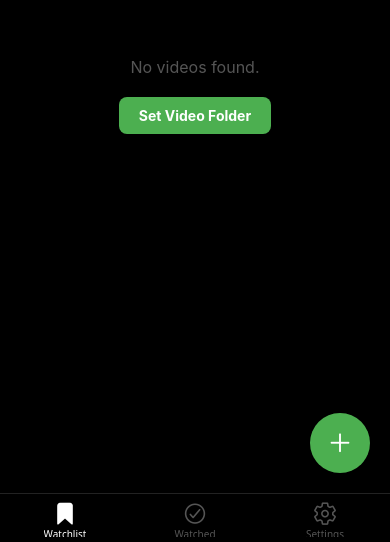
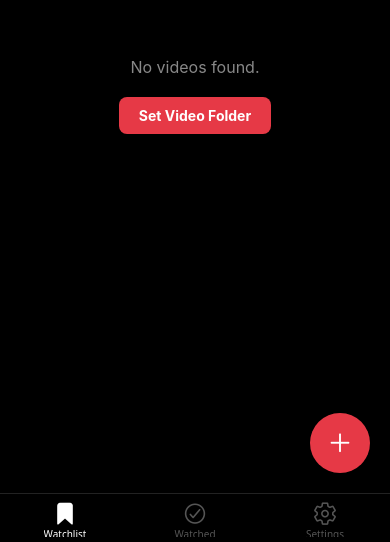
Before and after one commit to thesiddikhamim/notes-player, a React Native app: screen /Watchlist in a window 390 px wide. Shown: the part 302-844 px from the top of the page. Built offline with nearby package versions, Linux system fonts and the light colour scheme; what react-native-worklets would draw is missing.

Commit message:
beter UI

```diff
--- a/package.json
+++ b/package.json
@@ -3,6 +3,7 @@
   "version": "1.0.0",
   "main": "index.js",
   "dependencies": {
+    "@expo/metro-runtime": "~55.0.11",
     "@expo/vector-icons": "^15.0.2",
     "@react-native-async-storage/async-storage": "2.2.0",
     "@react-navigation/bottom-tabs": "^7.16.2",
@@ -19,6 +20,7 @@
     "expo-status-bar": "~55.0.6",
     "expo-video-thumbnails": "~55.0.15",
     "react": "19.2.0",
+    "react-dom": "19.2.0",
     "react-native": "0.83.6",
     "react-native-draggable-flatlist": "^4.0.3",
     "react-native-gesture-handler": "~2.30.0",
@@ -26,6 +28,7 @@
     "react-native-reanimated": "4.2.1",
     "react-native-safe-area-context": "~5.6.2",
     "react-native-screens": "~4.23.0",
+    "react-native-web": "^0.21.0",
     "react-native-worklets": "0.7.4"
   },
   "scripts": {
--- a/src/components/NotePanel.js
+++ b/src/components/NotePanel.js
@@ -112,7 +112,7 @@ const styles = StyleSheet.create({
     marginRight: 10,
   },
   redModeBtn: {
-    backgroundColor: '#f44336', // the red edit button from screenshot
+    backgroundColor: '#E63946', // Refined brand red
   },
   timestampBtnText: {
     color: '#fff',
@@ -131,34 +131,55 @@ const styles = StyleSheet.create({
     marginLeft: 10,
     paddingHorizontal: 10,
     paddingVertical: 6,
-    backgroundColor: '#333',
+    backgroundColor: '#2A2A2A',
     borderRadius: 4,
   },
   addTimeBtnText: {
-    color: '#aaa',
+    color: '#4DA8DA',
     fontSize: 12,
   },
   saveStatus: {
-    color: '#4CAF50',
+    color: '#888',
     fontSize: 12,
   },
   editor: {
     flex: 1,
     padding: 15,
-    color: '#fff',
+    color: '#E0E0E0',
     fontSize: 15,
     lineHeight: 24,
     fontFamily: 'monospace',
+    backgroundColor: '#0F0F0F',
   },
   previewContainer: {
     flex: 1,
     padding: 15,
+    backgroundColor: '#0F0F0F',
   }
 });
 
 const markdownStyles = {
-  body: { color: '#fff' },
-  heading1: { color: '#fff', marginTop: 10, marginBottom: 5 },
-  heading2: { color: '#fff', marginTop: 10, marginBottom: 5 },
-  strong: { color: '#4CAF50', fontWeight: 'bold' },
+  body: { color: '#E0E0E0', fontSize: 15, lineHeight: 24 },
+  heading1: { color: '#FFF', marginTop: 10, marginBottom: 5, fontSize: 24, fontWeight: 'bold' },
+  heading2: { color: '#FFF', marginTop: 10, marginBottom: 5, fontSize: 20, fontWeight: 'bold' },
+  strong: { color: '#E63946', fontWeight: 'bold' },
+  em: { fontStyle: 'italic', color: '#FFF' },
+  blockquote: {
+    borderLeftWidth: 4,
+    borderLeftColor: '#E63946',
+    paddingLeft: 10,
+    color: '#AAA',
+    backgroundColor: '#1A1A1A',
+    marginTop: 10,
+    marginBottom: 10,
+  },
+  code_inline: {
+    backgroundColor: '#2A2A2A',
+    color: '#4DA8DA',
+  },
+  code_block: {
+    backgroundColor: '#1A1A1A',
+    color: '#FFF',
+    padding: 10,
+  }
 };
--- a/src/screens/LibraryScreen.js
+++ b/src/screens/LibraryScreen.js
@@ -1,5 +1,5 @@
 import React, { useState, useEffect } from 'react';
-import { View, Text, StyleSheet, TouchableOpacity, FlatList, Image } from 'react-native';
+import { View, Text, StyleSheet, TouchableOpacity, Image, Platform } from 'react-native';
 import AsyncStorage from '@react-native-async-storage/async-storage';
 import * as FileSystem from 'expo-file-system/legacy';
 import * as MediaLibrary from 'expo-media-library';
@@ -33,7 +33,7 @@ export default function LibraryScreen({ navigation }) {
     try {
       let videoUris = [];
 
-      if (folder) {
+      if (folder && Platform.OS !== 'web') {
         try {
           if (folder.startsWith('content://')) {
             const files = await FileSystem.StorageAccessFramework.readDirectoryAsync(folder);
@@ -96,6 +96,10 @@ export default function LibraryScreen({ navigation }) {
   };
 
   const selectFolder = async () => {
+    if (Platform.OS === 'web') {
+      alert("Folder selection is not supported on the web version. Please add individual videos using the + button.");
+      return;
+    }
     const permissions = await FileSystem.StorageAccessFramework.requestDirectoryPermissionsAsync();
     if (permissions.granted) {
       await AsyncStorage.setItem('video_folder', permissions.directoryUri);
@@ -136,17 +140,21 @@ export default function LibraryScreen({ navigation }) {
     return (
       <ScaleDecorator>
         <TouchableOpacity
-          style={[styles.videoItem, isActive && { backgroundColor: '#2a2a2a' }]}
+          style={[styles.videoItem, isActive && { backgroundColor: '#1A1A1A' }]}
           onPress={() => navigation.navigate('Player', { video: item })}
           disabled={isActive}
         >
+          <View style={styles.thumbnailContainer}>
             <Image source={{ uri: item.thumb }} style={styles.thumbnail} />
+            <View style={styles.durationBadge}>
+              <Text style={styles.durationText}>{item.duration}</Text>
+            </View>
+          </View>
           <View style={styles.videoInfo}>
-            <Text style={styles.videoTitle} numberOfLines={1}>{item.filename}</Text>
-            <Text style={styles.videoDuration}>{item.duration}</Text>
+            <Text style={styles.videoTitle} numberOfLines={2}>{item.filename}</Text>
           </View>
           <TouchableOpacity onLongPress={drag} style={styles.dragHandle}>
-            <Ionicons name="menu" size={24} color="#555" />
+            <Ionicons name="menu" size={24} color="#888" />
           </TouchableOpacity>
         </TouchableOpacity>
       </ScaleDecorator>
@@ -155,6 +163,7 @@ export default function LibraryScreen({ navigation }) {
 
   return (
     <GestureHandlerRootView style={styles.container}>
+      <View style={styles.contentWrapper}>
         {videos.length === 0 ? (
           <View style={styles.emptyContainer}>
             <Text style={styles.emptyText}>No videos found.</Text>
@@ -168,9 +177,10 @@ export default function LibraryScreen({ navigation }) {
             onDragEnd={onDragEnd}
             keyExtractor={(item) => item.id}
             renderItem={renderItem}
-          contentContainerStyle={{ padding: 15, paddingBottom: 80 }}
+            contentContainerStyle={styles.listContent}
           />
         )}
+      </View>
       <TouchableOpacity style={styles.fab} onPress={addIndividualVideo}>
         <Ionicons name="add" size={30} color="#fff" />
       </TouchableOpacity>
@@ -182,6 +192,16 @@ const styles = StyleSheet.create({
   container: {
     flex: 1,
     backgroundColor: '#000000',
+    alignItems: 'center',
+  },
+  contentWrapper: {
+    flex: 1,
+    width: '100%',
+    maxWidth: 800,
+  },
+  listContent: {
+    padding: 16,
+    paddingBottom: 80,
   },
   emptyContainer: {
     flex: 1,
@@ -190,12 +210,12 @@ const styles = StyleSheet.create({
     backgroundColor: '#000000',
   },
   emptyText: {
-    color: '#555',
+    color: '#888',
     marginBottom: 20,
     fontSize: 16,
   },
   button: {
-    backgroundColor: '#4CAF50',
+    backgroundColor: '#E63946',
     paddingHorizontal: 20,
     paddingVertical: 10,
     borderRadius: 8,
@@ -206,40 +226,58 @@ const styles = StyleSheet.create({
   },
   videoItem: {
     flexDirection: 'row',
-    backgroundColor: '#111111',
-    marginBottom: 10,
+    marginBottom: 16,
+    alignItems: 'flex-start',
+    backgroundColor: '#000000',
+  },
+  thumbnailContainer: {
+    width: 160,
+    height: 90,
+    backgroundColor: '#1A1A1A',
     borderRadius: 8,
-    padding: 10,
-    alignItems: 'center',
+    overflow: 'hidden',
   },
   thumbnail: {
-    width: 80,
-    height: 45,
-    backgroundColor: '#333',
-    borderRadius: 4,
+    width: '100%',
+    height: '100%',
+  },
+  durationBadge: {
+    position: 'absolute',
+    bottom: 6,
+    right: 6,
+    backgroundColor: 'rgba(0,0,0,0.85)',
+    paddingHorizontal: 5,
+    paddingVertical: 2,
+    borderRadius: 3,
+  },
+  durationText: {
+    color: '#fff',
+    fontSize: 12,
+    fontWeight: '600',
+    letterSpacing: 0.3,
   },
   videoInfo: {
     flex: 1,
-    marginLeft: 15,
+    marginLeft: 14,
+    justifyContent: 'center',
+    paddingVertical: 4,
   },
   videoTitle: {
-    color: '#fff',
-    fontSize: 16,
-    fontWeight: '500',
-  },
-  videoDuration: {
-    color: '#555',
-    fontSize: 12,
-    marginTop: 4,
+    color: '#FFFFFF',
+    fontSize: 15,
+    fontWeight: '600',
+    lineHeight: 21,
+    marginBottom: 6,
   },
   dragHandle: {
     padding: 10,
+    justifyContent: 'center',
   },
   fab: {
     position: 'absolute',
     bottom: 20,
     right: 20,
-    backgroundColor: '#4CAF50',
+    backgroundColor: '#E63946',
     width: 60,
     height: 60,
     borderRadius: 30,
--- a/src/screens/PlayerScreen.js
+++ b/src/screens/PlayerScreen.js
@@ -48,6 +48,7 @@ export default function PlayerScreen({ route, navigation }) {
 
   return (
     <SafeAreaView style={styles.container} edges={['top', 'bottom']}>
+      <View style={styles.playerWrapper}>
         <VideoPlayer
           source={video.uri}
           onGoBack={() => navigation.goBack()}
@@ -57,6 +58,7 @@ export default function PlayerScreen({ route, navigation }) {
             if (!isWatched) toggleWatched();
           }}
         />
+      </View>
       <View style={styles.contentPanel}>
         <View style={styles.headerInfo}>
           <Text style={styles.title} numberOfLines={2}>{video.filename}</Text>
@@ -68,23 +70,23 @@ export default function PlayerScreen({ route, navigation }) {
             style={styles.actionItem}
             onPress={() => setActiveTab('notes')}
           >
-            <Ionicons name="menu" size={24} color={activeTab === 'notes' ? '#fff' : '#888'} />
-            <Text style={[styles.actionText, activeTab === 'notes' && styles.activeActionText]}>Notes</Text>
+            <Ionicons name="create-outline" size={24} color={activeTab === 'notes' ? '#FFF' : '#E63946'} />
+            <Text style={[styles.actionText, activeTab === 'notes' ? styles.activeActionText : { color: '#E63946' }]}>Notes</Text>
           </TouchableOpacity>
 
           <TouchableOpacity
             style={styles.actionItem}
             onPress={toggleWatched}
           >
-            <Ionicons name="checkmark-circle" size={24} color={isWatched ? '#4CAF50' : '#888'} />
-            <Text style={[styles.actionText, isWatched && styles.activeActionText]}>Watched</Text>
+            <Ionicons name={isWatched ? "refresh" : "checkmark-circle-outline"} size={24} color={isWatched ? '#4DA8DA' : '#888'} />
+            <Text style={[styles.actionText, isWatched ? { color: '#4DA8DA' } : null]}>{isWatched ? 'Unwatch' : 'Watched'}</Text>
           </TouchableOpacity>
 
           <TouchableOpacity
             style={styles.actionItem}
             onPress={() => setActiveTab('transcript')}
           >
-            <Ionicons name="document-text" size={24} color={activeTab === 'transcript' ? '#fff' : '#888'} />
+            <Ionicons name="document-text-outline" size={24} color={activeTab === 'transcript' ? '#FFF' : '#888'} />
             <Text style={[styles.actionText, activeTab === 'transcript' && styles.activeActionText]}>Transcript</Text>
           </TouchableOpacity>
         </View>
@@ -106,46 +108,60 @@ const styles = StyleSheet.create({
     flex: 1,
     backgroundColor: '#000000',
   },
+  playerWrapper: {
+    width: '100%',
+    aspectRatio: 16 / 9,
+    maxWidth: 800,
+    alignSelf: 'center',
+    backgroundColor: '#000',
+  },
   contentPanel: {
     flex: 1,
-    backgroundColor: '#0a0a0a', // Darker background to match screenshot
+    backgroundColor: '#0F0F0F',
+    maxWidth: 800,
+    width: '100%',
+    alignSelf: 'center',
   },
   headerInfo: {
-    padding: 15,
+    padding: 16,
     borderBottomWidth: 1,
-    borderBottomColor: '#222',
+    borderBottomColor: '#2A2A2A',
+    backgroundColor: '#0F0F0F',
   },
   title: {
-    color: '#fff',
-    fontSize: 20,
+    color: '#FFF',
+    fontSize: 18,
     fontWeight: 'bold',
-    marginBottom: 8,
+    marginBottom: 6,
   },
   subtitle: {
-    color: '#888',
-    fontSize: 14,
+    color: '#AAAAAA',
+    fontSize: 13,
   },
   actionRow: {
     flexDirection: 'row',
     justifyContent: 'space-around',
-    paddingVertical: 15,
+    paddingVertical: 12,
     borderBottomWidth: 1,
-    borderBottomColor: '#222',
+    borderBottomColor: '#2A2A2A',
+    backgroundColor: '#1A1A1A',
   },
   actionItem: {
     alignItems: 'center',
     justifyContent: 'center',
+    paddingHorizontal: 20,
   },
   actionText: {
     color: '#888',
     fontSize: 12,
-    marginTop: 4,
-    fontWeight: '500',
+    marginTop: 6,
+    fontWeight: '600',
   },
   activeActionText: {
-    color: '#fff',
+    color: '#FFF',
   },
   panelContent: {
     flex: 1,
+    backgroundColor: '#000000',
   }
 });
--- a/src/screens/SettingsScreen.js
+++ b/src/screens/SettingsScreen.js
@@ -1,5 +1,5 @@
 import React, { useState, useEffect } from 'react';
-import { View, Text, StyleSheet, TouchableOpacity } from 'react-native';
+import { View, Text, StyleSheet, TouchableOpacity, Switch, Platform } from 'react-native';
 import AsyncStorage from '@react-native-async-storage/async-storage';
 import * as FileSystem from 'expo-file-system/legacy';
 
@@ -18,6 +18,10 @@ export default function SettingsScreen({ navigation }) {
   };
 
   const changeFolder = async () => {
+    if (Platform.OS === 'web') {
+      alert("Folder selection is not available on the web preview.");
+      return;
+    }
     const permissions = await FileSystem.StorageAccessFramework.requestDirectoryPermissionsAsync();
     if (permissions.granted) {
       await AsyncStorage.setItem('video_folder', permissions.directoryUri);
--- a/src/screens/WatchedScreen.js
+++ b/src/screens/WatchedScreen.js
@@ -1,5 +1,5 @@
 import React, { useState, useEffect } from 'react';
-import { View, Text, StyleSheet, TouchableOpacity, FlatList, Image } from 'react-native';
+import { View, Text, StyleSheet, TouchableOpacity, FlatList, Image, Platform } from 'react-native';
 import AsyncStorage from '@react-native-async-storage/async-storage';
 import * as FileSystem from 'expo-file-system/legacy';
 import { Ionicons } from '@expo/vector-icons';
@@ -26,10 +26,21 @@ export default function WatchedScreen({ navigation }) {
 
   const loadVideos = async (folder) => {
     try {
+      if (Platform.OS === 'web') return; // Folder API doesn't work on Web
+
       let videoFiles = [];
       try {
+        if (folder.startsWith('content://')) {
+            const files = await FileSystem.StorageAccessFramework.readDirectoryAsync(folder);
+            videoFiles = files.filter(f => {
+              const dec = decodeURIComponent(f).toLowerCase();
+              return dec.endsWith('.mp4') || dec.endsWith('.mov') || dec.endsWith('.mkv') || dec.endsWith('.webm');
+            });
+        } else {
             const files = await FileSystem.readDirectoryAsync(folder);
             videoFiles = files.filter(f => f.match(/\.(mp4|mov|mkv|webm)$/i));
+            videoFiles = videoFiles.map(f => folder + (folder.endsWith('/') ? '' : '/') + f);
+        }
       } catch (e) {
         return;
       }
@@ -37,18 +48,27 @@ export default function WatchedScreen({ navigation }) {
       const watchedStr = await AsyncStorage.getItem('watched_videos');
       const watchedIds = watchedStr ? JSON.parse(watchedStr) : [];
 
-      const filteredFiles = videoFiles.filter(f => watchedIds.includes(f));
+      // Merge with individual added videos just in case
+      const savedAdded = await AsyncStorage.getItem('added_videos');
+      let addedUris = savedAdded ? JSON.parse(savedAdded) : [];
 
-      let videoData = await Promise.all(filteredFiles.map(async (filename) => {
-        const uri = folder + (folder.endsWith('/') ? '' : '/') + filename;
+      const allUrisSet = new Set([...videoFiles, ...addedUris]);
+      const allUris = Array.from(allUrisSet);
+
+      const filteredFiles = allUris.filter(f => watchedIds.includes(f));
+
+      let videoData = await Promise.all(filteredFiles.map(async (uri) => {
         let thumb = null;
         try {
           const { uri: thumbUri } = await VideoThumbnails.getThumbnailAsync(uri, { time: 1000 });
           thumb = thumbUri;
         } catch (e) { }
 
+        const decodedUri = decodeURIComponent(uri);
+        const filename = decodedUri.split('/').pop().split(':').pop();
+
         return {
-          id: filename,
+          id: uri,
           filename: filename.replace(/\.[^/.]+$/, ''),
           originalName: filename,
           uri,
@@ -93,17 +113,19 @@ export default function WatchedScreen({ navigation }) {
 
   return (
     <View style={styles.container}>
+      <View style={styles.contentWrapper}>
         <FlatList
           data={videos}
           keyExtractor={(item) => item.id}
           renderItem={renderItem}
-        contentContainerStyle={{ padding: 15 }}
+          contentContainerStyle={styles.listContent}
           ListEmptyComponent={
             <View style={styles.emptyContainer}>
               <Text style={styles.emptyText}>No watched videos yet.</Text>
             </View>
           }
         />
+      </View>
     </View>
   );
 }
@@ -112,25 +134,35 @@ const styles = StyleSheet.create({
   container: {
     flex: 1,
     backgroundColor: '#000000',
+    alignItems: 'center',
+  },
+  contentWrapper: {
+    flex: 1,
+    width: '100%',
+    maxWidth: 800,
+  },
+  listContent: {
+    padding: 16,
   },
   emptyContainer: {
-    flex: 1,
+    padding: 40,
     justifyContent: 'center',
     alignItems: 'center',
   },
   emptyText: {
-    color: '#555',
+    color: '#888',
     fontSize: 16,
   },
   videoItem: {
     flexDirection: 'row',
-    marginBottom: 20,
-    alignItems: 'center',
+    marginBottom: 16,
+    alignItems: 'flex-start',
+    backgroundColor: '#000000',
   },
   thumbnailContainer: {
-    width: 140,
-    height: 80,
-    backgroundColor: '#222',
+    width: 160,
+    height: 90,
+    backgroundColor: '#1A1A1A',
     borderRadius: 8,
     overflow: 'hidden',
   },
@@ -140,30 +172,34 @@ const styles = StyleSheet.create({
   },
   durationBadge: {
     position: 'absolute',
-    bottom: 5,
-    right: 5,
-    backgroundColor: 'rgba(0,0,0,0.8)',
+    bottom: 6,
+    right: 6,
+    backgroundColor: 'rgba(0,0,0,0.85)',
     paddingHorizontal: 5,
     paddingVertical: 2,
-    borderRadius: 4,
+    borderRadius: 3,
   },
   durationText: {
     color: '#fff',
-    fontSize: 11,
-    fontWeight: 'bold',
+    fontSize: 12,
+    fontWeight: '600',
+    letterSpacing: 0.3,
   },
   videoInfo: {
     flex: 1,
-    marginLeft: 15,
+    marginLeft: 14,
+    justifyContent: 'center',
+    paddingVertical: 4,
   },
   videoTitle: {
-    color: '#fff',
-    fontSize: 16,
-    fontWeight: 'bold',
-    marginBottom: 4,
+    color: '#FFFFFF',
+    fontSize: 15,
+    fontWeight: '600',
+    lineHeight: 21,
+    marginBottom: 6,
   },
   videoSubtitle: {
-    color: '#aaa',
+    color: '#AAAAAA',
     fontSize: 13,
   },
 });
```
Also changed, not shown: src/components/TranscriptionPanel.js (+9 -4 lines), 1 other file (tests, documents, lock files or other folders). Lines whose indentation alone changed are shown as unchanged.
